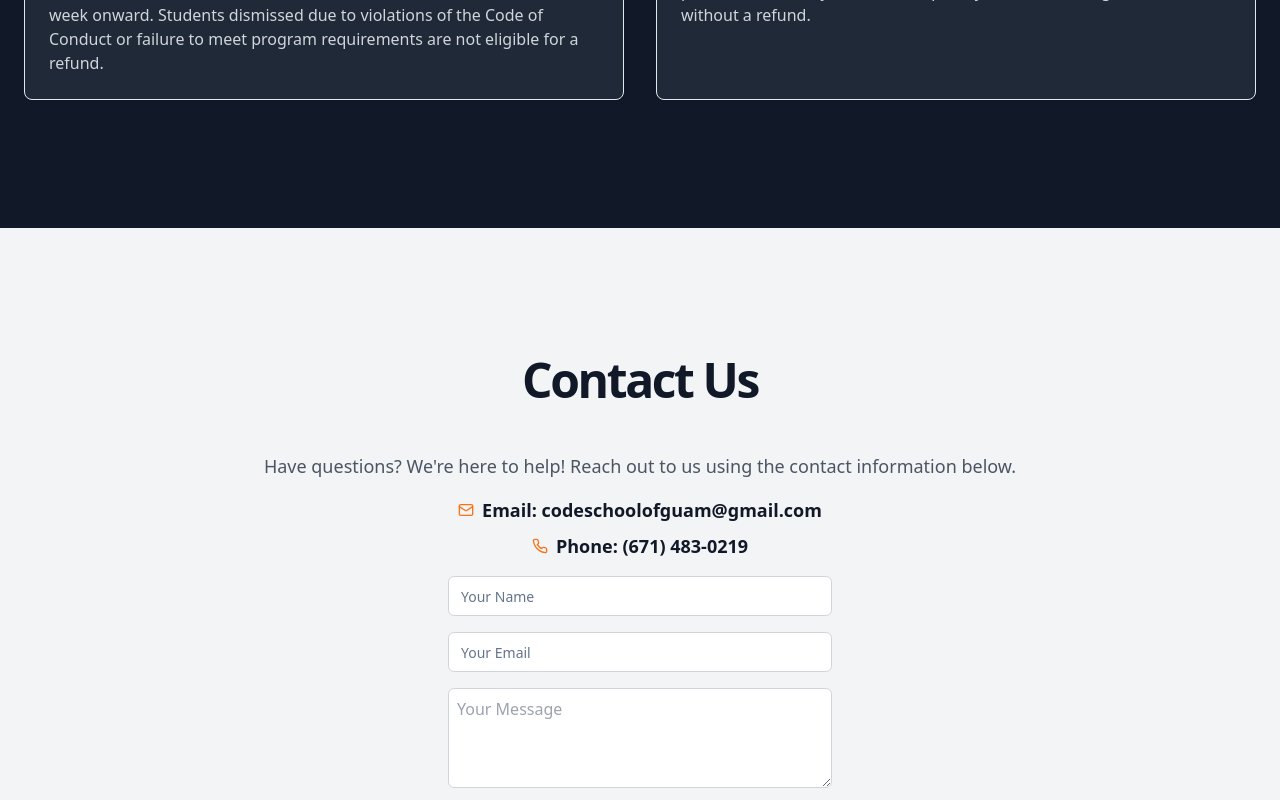
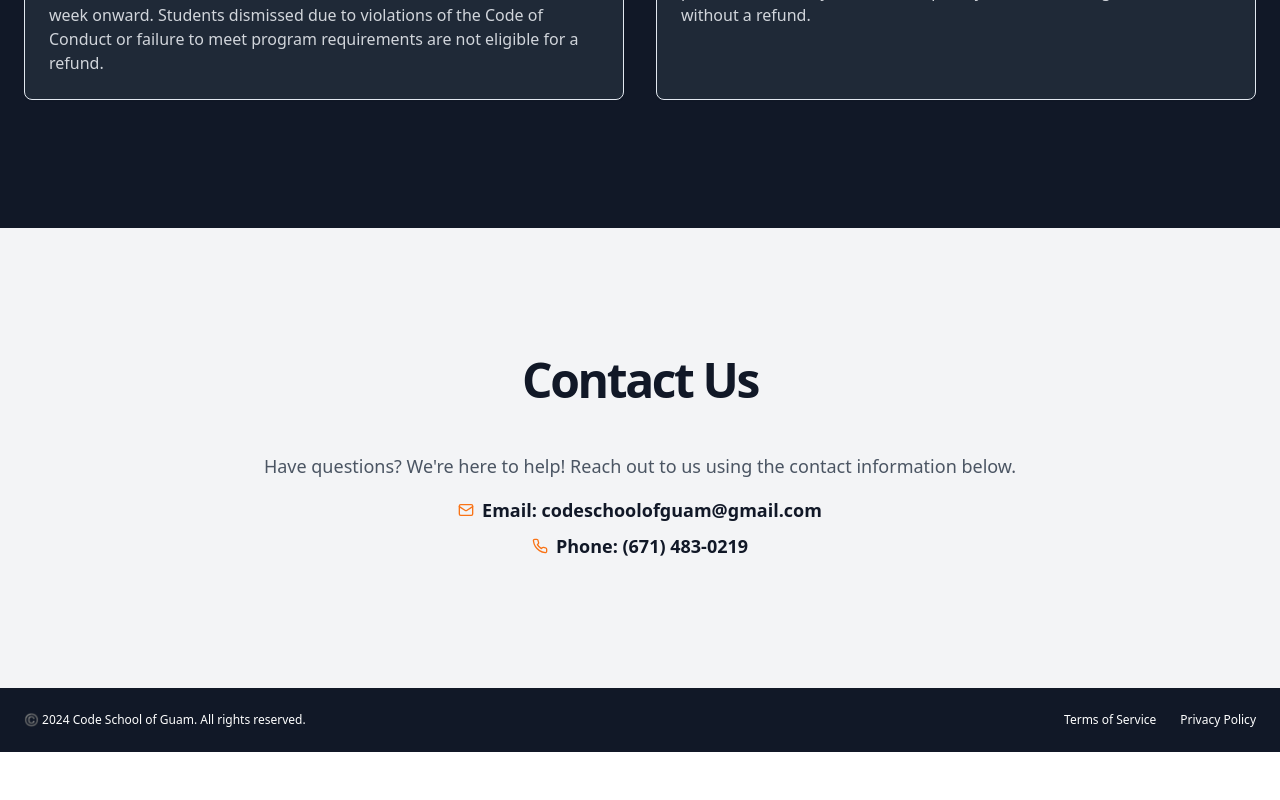
Before and after one commit to leonshimizu/code-school-of-guam, a Next.js app: page / in a window 1280 px wide. Shown: the part 11200-12000 px from the top of the page. After the commit the page ends 11952 px from the top, so only its background shows below. Built offline with nearby package versions, Linux system fonts and the light colour scheme.

Commit message:
Comment out email form for now

```diff
--- a/app/page.tsx
+++ b/app/page.tsx
@@ -661,7 +661,7 @@ export default function LandingPage() {
                   Phone: (671) 483-0219
                 </p>
               </div>
-              <div className="w-full max-w-sm space-y-2">
+              {/* <div className="w-full max-w-sm space-y-2">
                 <form onSubmit={handleSubmit} className="space-y-4">
                   <Input
                     className="w-full bg-white border-gray-300"
@@ -684,7 +684,7 @@ export default function LandingPage() {
                     Send Message
                   </Button>
                 </form>
-              </div>
+              </div> */}
             </div>
           </div>
         </section>
```
